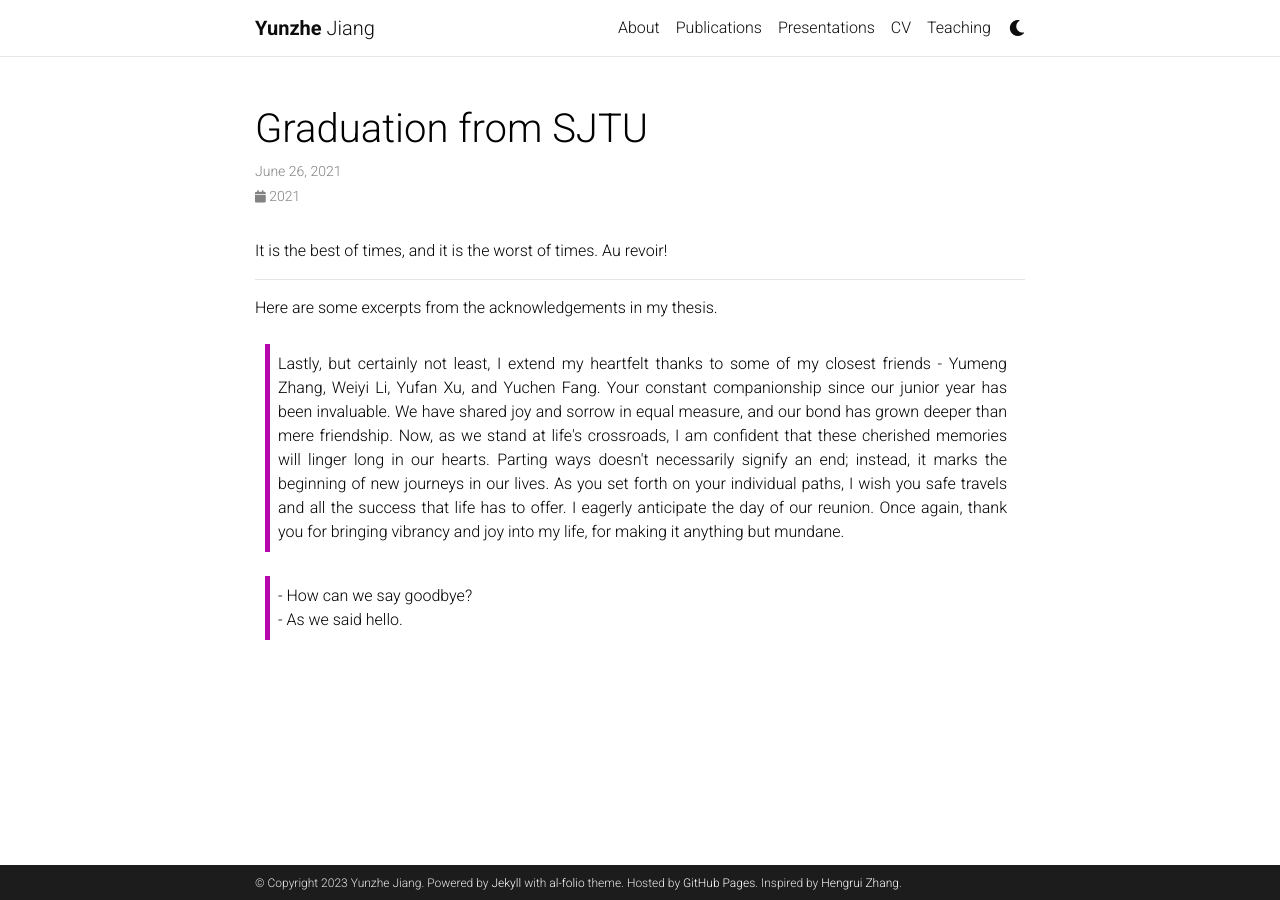
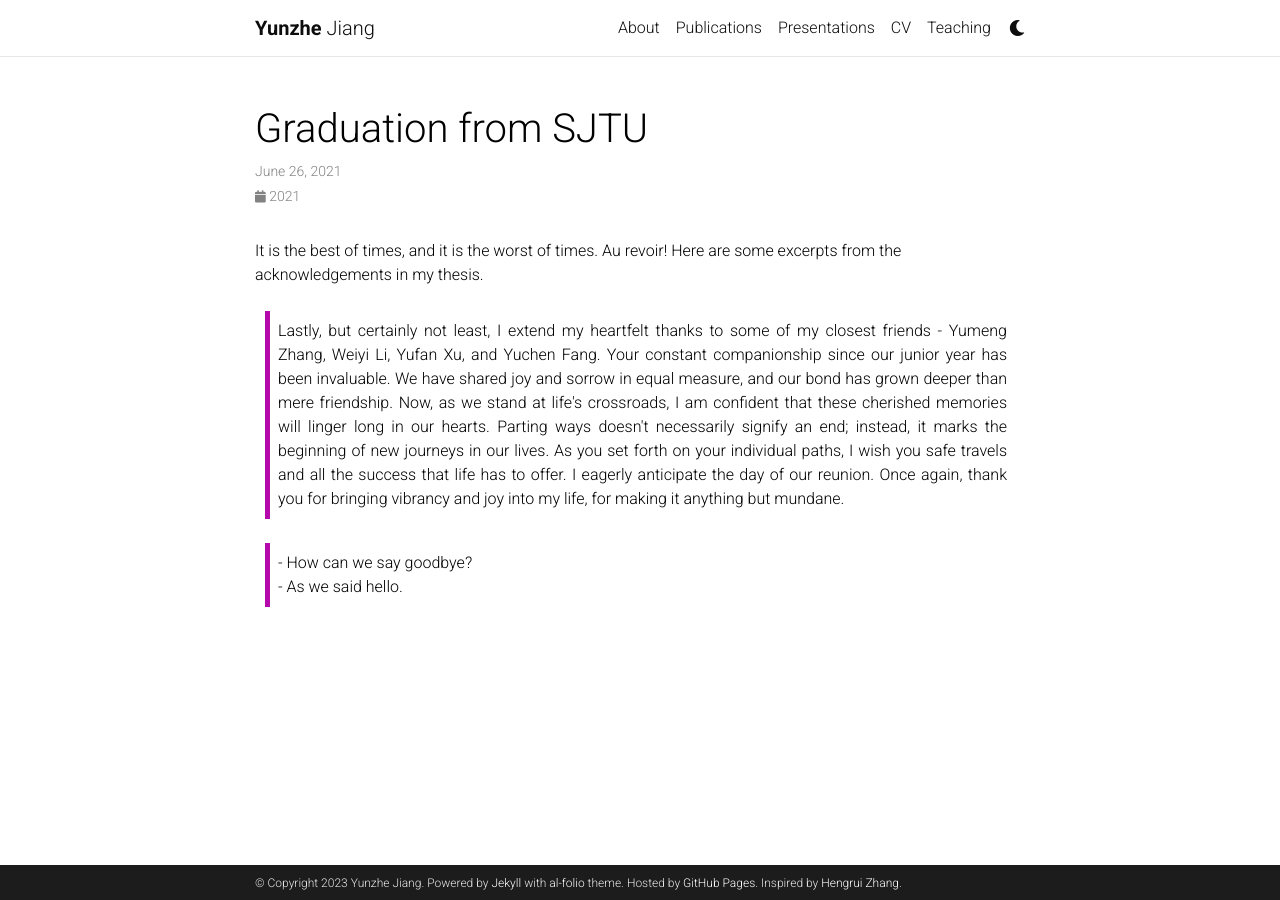
Before and after one commit to yzJiang9/yzJiang9.github.io, a Jekyll site: the page built from _news/graduation_from_SJTU.md, in a window 1280 px wide. Built offline with Jekyll 4.4.1, drawn with Linux system fonts in a browser that asks for light colours; comment, search, counter and statistics services are not loaded; a style sheet for code colours, icons or effects is not loaded.

```diff
--- a/_news/graduation_from_SJTU.md
+++ b/_news/graduation_from_SJTU.md
@@ -6,11 +6,7 @@ inline: false
 related_posts: false
 ---
 
-It is the best of times, and it is the worst of times. Au revoir!
-
-***
-
-Here are some excerpts from the acknowledgements in my thesis.
+It is the best of times, and it is the worst of times. Au revoir! Here are some excerpts from the acknowledgements in my thesis.
 
 <blockquote style="text-align: justify; font-size: 16px;">
 Lastly, but certainly not least, I extend my heartfelt thanks to some of my closest friends - Yumeng Zhang, Weiyi Li, Yufan Xu, and Yuchen Fang. Your constant companionship since our junior year has been invaluable. We have shared joy and sorrow in equal measure, and our bond has grown deeper than mere friendship. Now, as we stand at life's crossroads, I am confident that these cherished memories will linger long in our hearts. Parting ways doesn't necessarily signify an end; instead, it marks the beginning of new journeys in our lives. As you set forth on your individual paths, I wish you safe travels and all the success that life has to offer. I eagerly anticipate the day of our reunion. Once again, thank you for bringing vibrancy and joy into my life, for making it anything but mundane.
```
